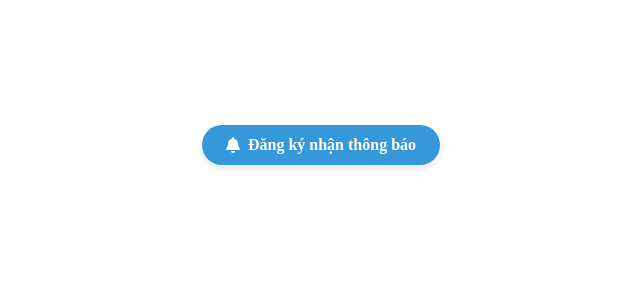
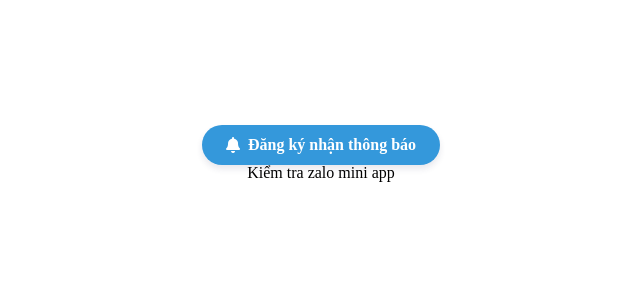
Before and after one commit to minhquan96321/DACN, a Vue app: page / in a window 1280 px wide. Shown: the top 300 px of the page, without its empty margins (319-959 px from the left). Built offline with nearby package versions, Linux system fonts and the light colour scheme; what vue-awesome-paginate would draw is missing.

Commit message:
check kiêm tra

```diff
--- a/src/pages/home/Home.vue
+++ b/src/pages/home/Home.vue
@@ -107,6 +107,9 @@
       <i class="fas fa-bell"></i>
       {{ isSubscribed ? "Đã đăng ký thông báo" : "Đăng ký nhận thông báo" }}
     </button>
+
+
+    <button>Kiểm tra zalo mini app</button>
 
     <!-- <button @click="router.push('/notification/send')" :class="['notification-btn', { subscribed: isSubscribed }]">
       <i class="fas fa-paper-plane"></i>
```
